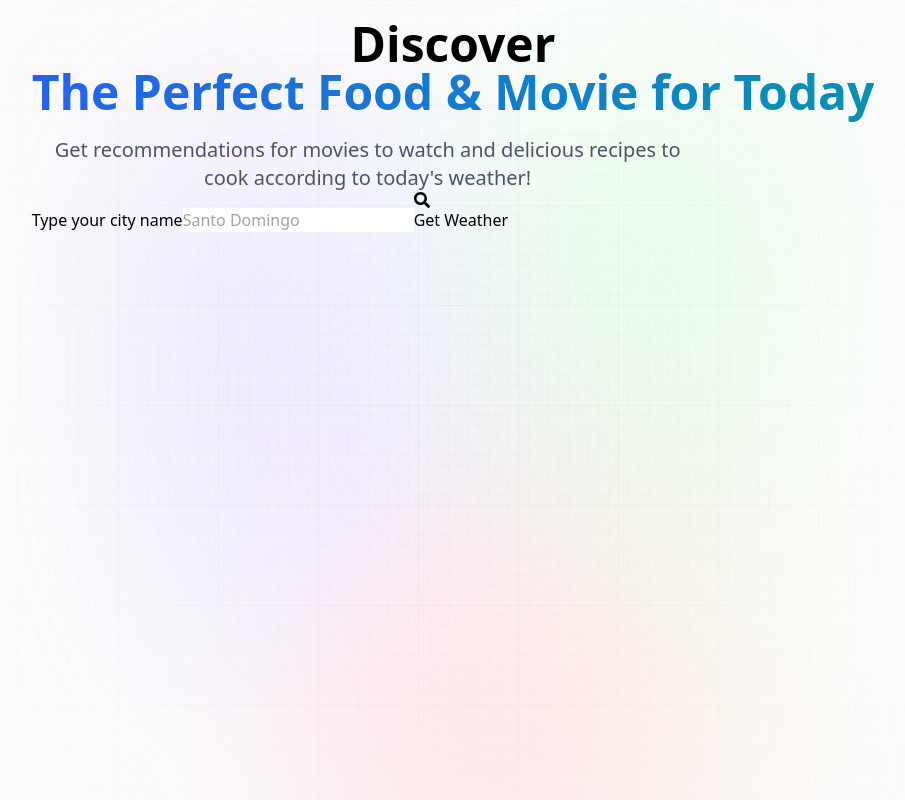
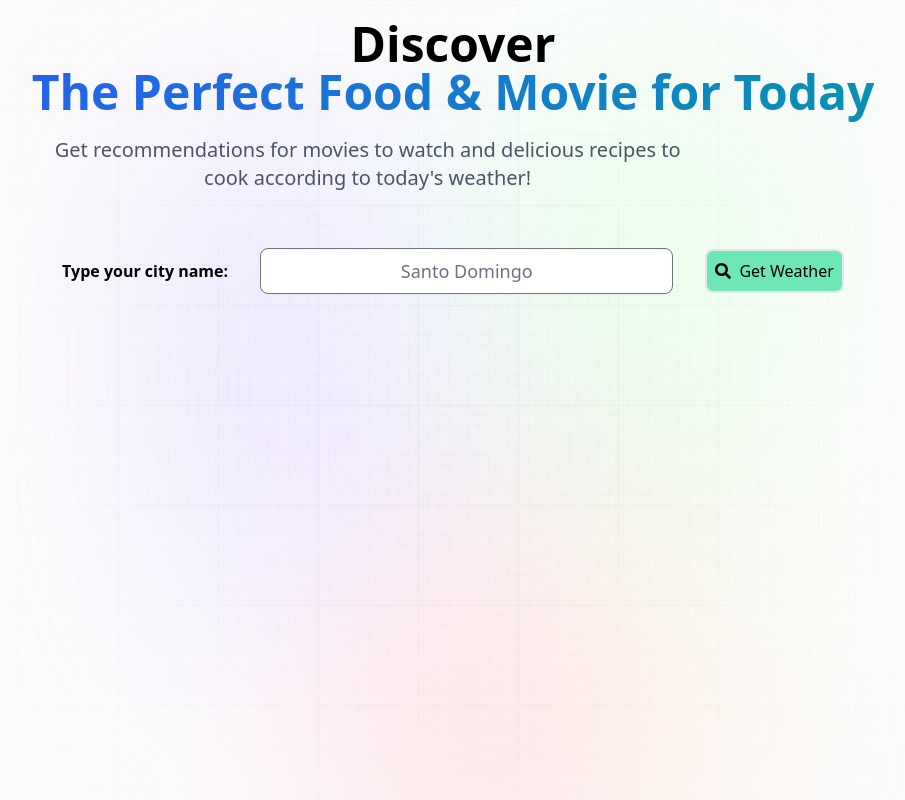
Before and after one commit to cort0038/next-js-app-api, a Next.js app: page / in a window 1280 px wide. Shown: the whole page, without its empty margins (187-1092 px from the left). Built offline with nearby package versions, Linux system fonts and the light colour scheme.

Commit message:
SearchBar Component v1

```diff
--- a/app/components/searchBar/SearchBar.jsx
+++ b/app/components/searchBar/SearchBar.jsx
@@ -3,12 +3,17 @@ import {FaSearch} from "react-icons/fa"
 
 const SearchBar = () => {
 	return (
-		<form>
-			<label>Type your city name</label>
-			<input type="text" placeholder="Santo Domingo" />
-			<button type="submit">
-				<FaSearch />
-				Get Weather
+		<form className="flex flex-col sm:flex-row gap-2 sm:gap-8 p-2 items-center justify-center mt-12 mb-4 rounded-lg text-black">
+			<label className="font-semibold">Type your city name:</label>
+			<input
+				className="text-lg p-2 rounded-lg text-center border-zinc-500 border w-6/12 focus:outline-none placeholder-gray-500 focus:placeholder-opacity-0"
+				type="text"
+				placeholder="Santo Domingo"
+			/>
+			<button
+				className="flex gap-2 items-center border-2 rounded-lg p-2 bg-emerald-300 hover:bg-green-300 text-black transition-all"
+				type="submit">
+				<FaSearch /> Get Weather
 			</button>
 		</form>
 	)
```
